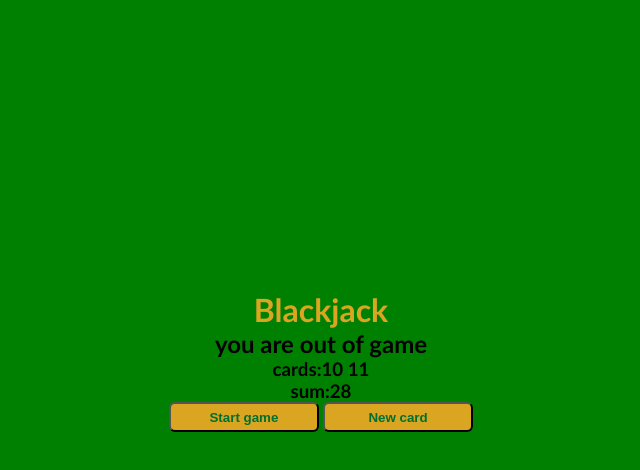
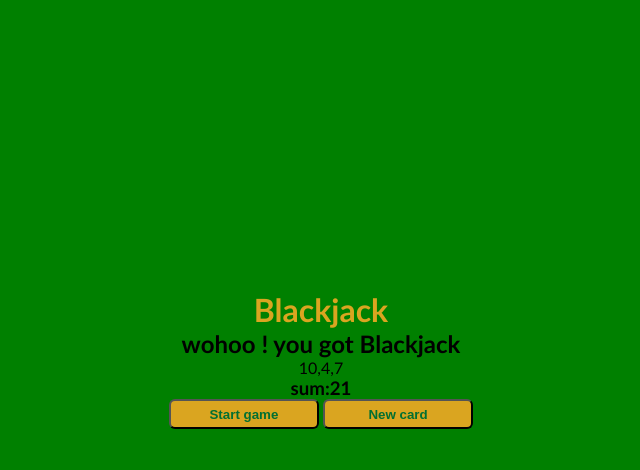
Before and after one commit to satyamkale27/javascript, a plain HTML site: page Blackjackgame/index.html in a window 1280 px wide. Both pictures are taken after a click on the button "New card". Shown: the whole page, without its empty margins (319-959 px from the left). Drawn offline with Linux system fonts and the light colour scheme.

```diff
--- a/Blackjackgame/game.js
+++ b/Blackjackgame/game.js
@@ -3,21 +3,28 @@
 let cardEl = document.getElementById("cardcount")
 
 let fristcard = 10
-let secondcard = 11
+let secondcard = 4
 let cardss = [fristcard, secondcard]
 let sum = fristcard + secondcard
 let hasblackjack = false    // this is boolean type value learned in this project //
 let isalive = true
 let message = ""
+let values = 0
+console.log(cardss)
 
 function startgame() {
     rendergame()
 }
 
 function rendergame() {
-    if(sum < 22) {
+    cardEl.textContent = cardss
+
+
+
+    sumEl.textContent = "sum:" + sum
+    if(sum < 20) {
         message = "Do you want to draw a new card ?"
-    } else if(sum === 2){
+    } else if(sum === 21){
     message = "wohoo ! you got Blackjack"
     hasblackjack = true
     }
@@ -26,8 +33,7 @@
         isalive = false
     }
     instructionEl.textContent = message
-    sumEl.textContent = "sum:" + sum
-     cardEl.textContent = "cards:" + cardss[0] + " " + cardss[1]
+    //  cardEl.textContent = "cards:" + cardss[0] + " " + cardss[1]
 
 }
 
@@ -35,5 +41,7 @@
     let card = 7
     sum = sum + card
     cardss.push(card)
-     rendergame()
+    values = values + 1
+    console.log(values)
+      rendergame()
 }
--- a/Blackjackgame/index.html
+++ b/Blackjackgame/index.html
@@ -10,7 +10,7 @@
 <body>
 <h1>Blackjack</h1>
 <h2 id="instruction">want to play a round ?</h2>
-<h3 id="cardcount">cards:</h3>
+<p id="cardcount"></p>
 <h3 id="summ">sum:</h3>
 <button onclick="startgame()">Start game</button>
 <button onclick="newcard()">New card</button>
```
